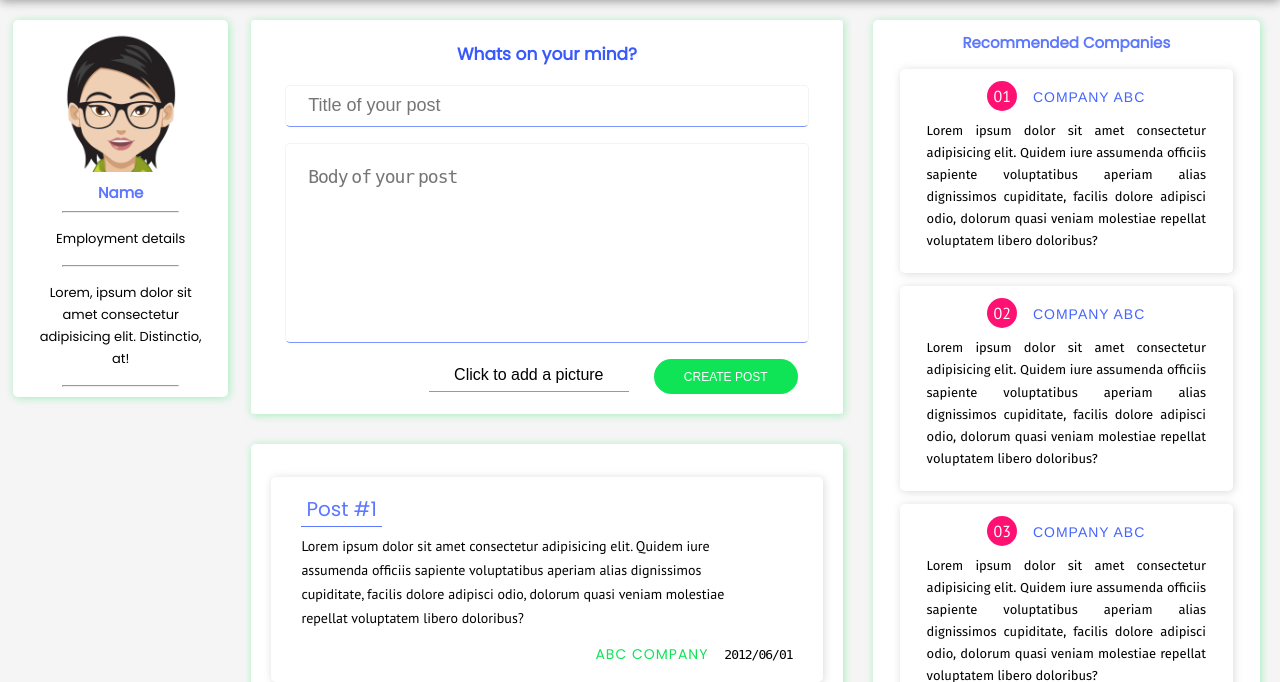
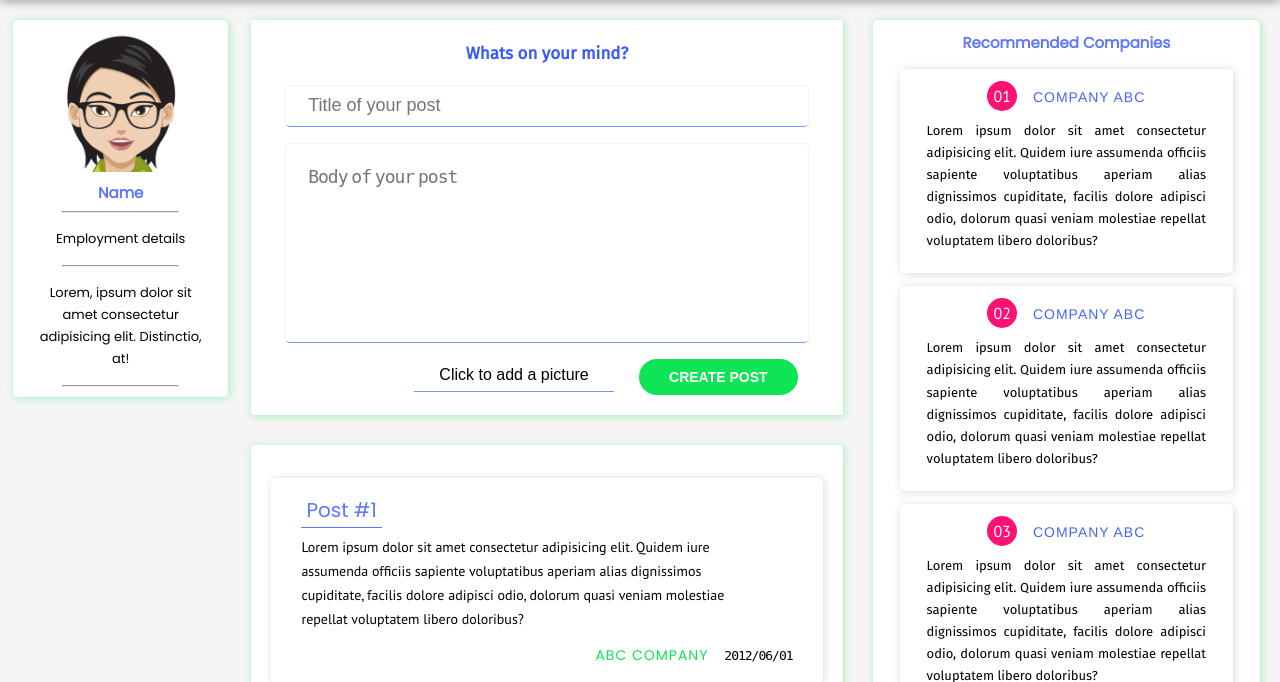
Before and after one commit to saileshbro/kamnepal, a PHP site: page /dashboard.php in a window 1280 px wide. Shown: the part 99-781 px from the top of the page. Run offline with PHP 8.4, Linux system fonts and the light colour scheme; some libraries are stand-ins or nearby versions.

Commit message:
create post optimised

```diff
--- a/css/main.css
+++ b/css/main.css
@@ -1620,7 +1620,10 @@ div.ui-datepicker {
   padding: 2rem;
 }
 
-.dashboard-body .dashboard-middle .create-post form h2,
+.dashboard-body .dashboard-middle .create-post form h2 {
+  font-family: 'Fira Sans';
+}
+
 .dashboard-body .dashboard-middle .create-post form input[type="text"],
 .dashboard-body .dashboard-middle .create-post form textarea {
   margin-bottom: 1rem;
@@ -1677,6 +1680,8 @@ div.ui-datepicker {
 
 .dashboard-body .dashboard-middle .create-post form .create-button button {
   margin: 0 2.5rem;
+  font-weight: bold;
+  font-size: 1.4rem;
 }
 
 .dashboard-body .dashboard-middle .create-post form textarea {
--- a/scss/pages/_dashboard.scss
+++ b/scss/pages/_dashboard.scss
@@ -73,7 +73,10 @@
         margin: 0 0 3rem;
         padding: 2rem;
 
-        h2,
+        h2 {
+          font-family: 'Fira Sans';
+        }
+
         input[type="text"],
         textarea {
           margin-bottom: 1rem;
@@ -88,6 +91,7 @@
         }
 
         .create-button {
+
           input[type="file"] {
             cursor: pointer;
             width: 20rem;
@@ -123,6 +127,8 @@
 
           button {
             margin: 0 2.5rem;
+            font-weight: bold;
+            font-size: 1.4rem;
           }
 
           display: flex;
```
Also changed, not shown: 1 other file.
